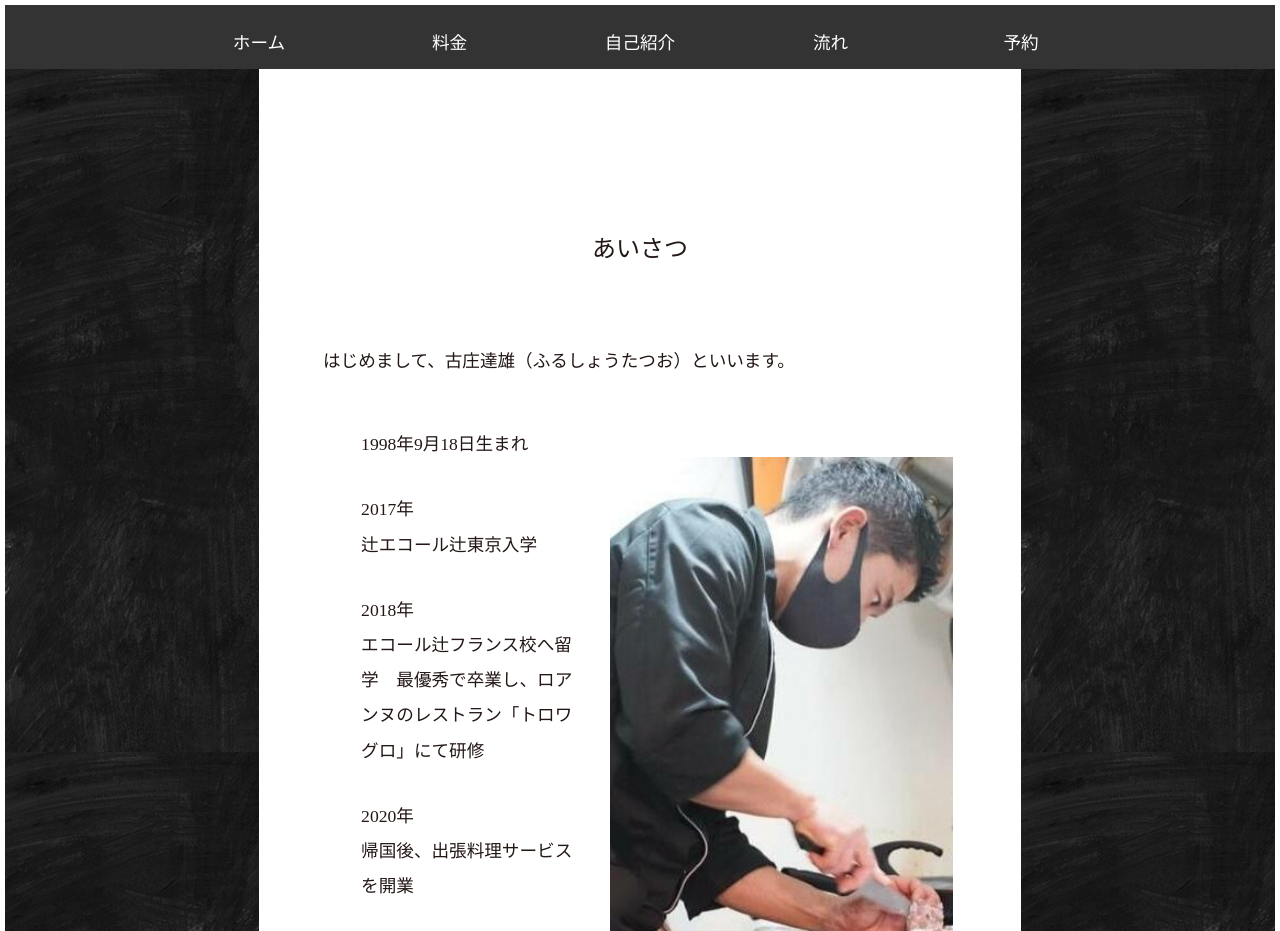
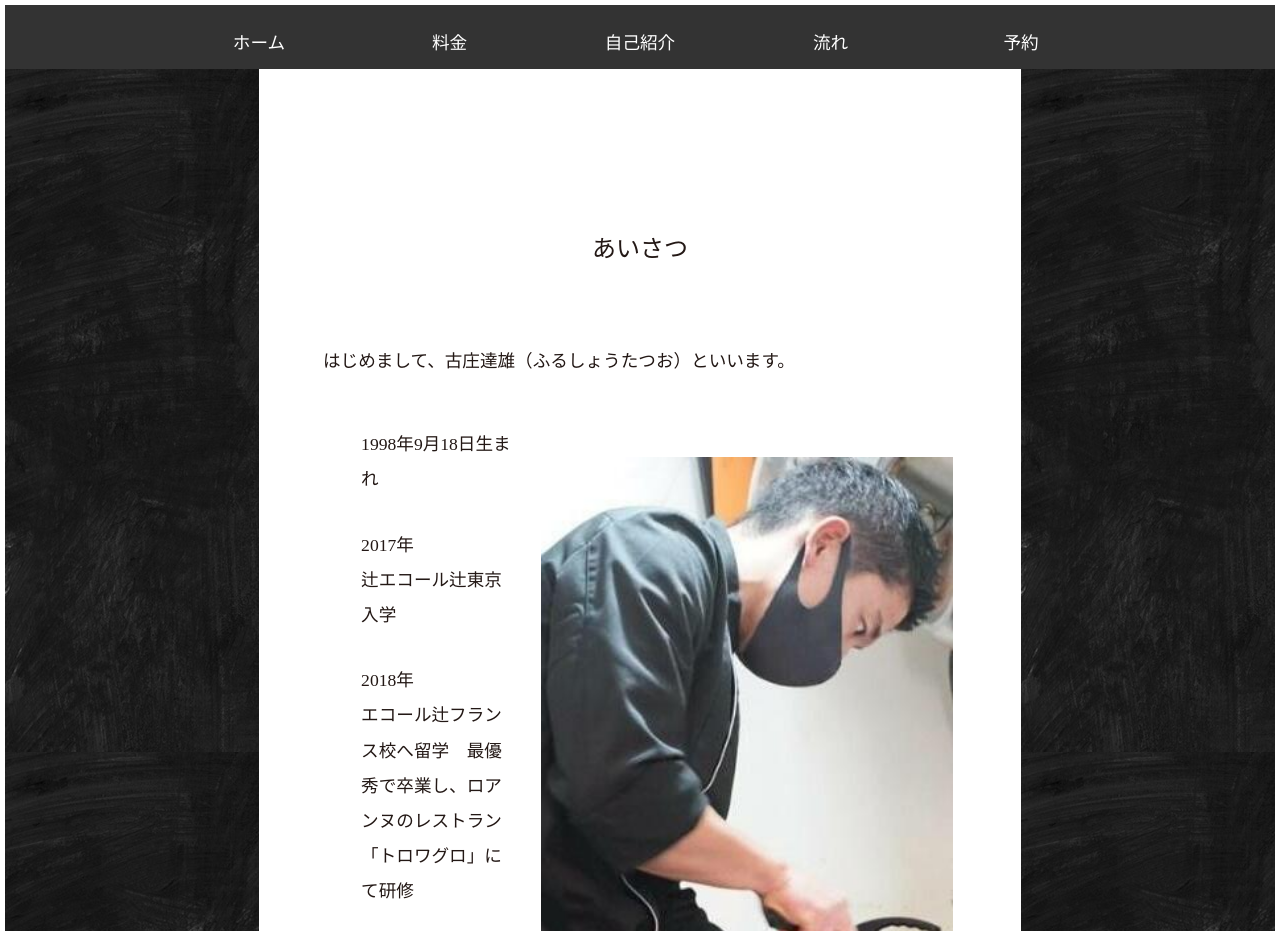
Before and after one commit to 8roi/8roi.github.io, a plain HTML site: page html/profile.html in a window 1280 px wide. Shown: the top 931 px of the page. Drawn offline with Linux system fonts and the light colour scheme; files whose address does not match are found by name.

Commit message:
Update profile.html

```diff
--- a/html/profile.html
+++ b/html/profile.html
@@ -32,7 +32,7 @@
     <h1>あいさつ</h1>
     <p>はじめまして、古庄達雄（ふるしょうたつお）といいます。</p><br>
     <div style="width:90%;margin-left:5%;">
-    <img src="../img/tatuoprofilekai.JPEG" alt="達雄の写真" style="float:right;width:50%;margin:30px;">
+    <img src="../img/tatuoprofilekai.JPEG" alt="達雄の写真" style="float:right;width:60%;margin:30px;">
       <p>1998年9月18日生まれ
 　　   <p>2017年<br>辻エコール辻東京入学</p>
       <p>2018年　<br>エコール辻フランス校へ留学　最優秀で卒業し、ロアンヌのレストラン「トロワグロ」にて研修</p>
```
